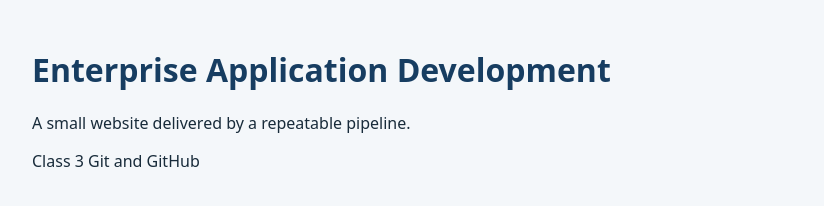
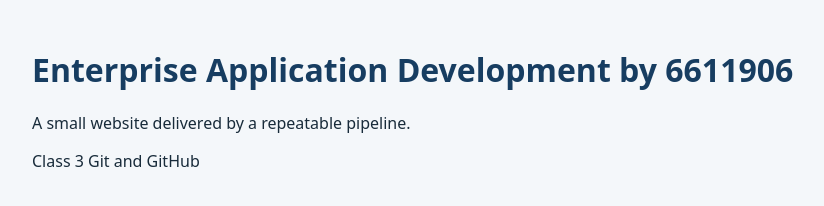
Before and after one commit to Jake21Ryan/Enterprise_Application_Development, a plain HTML site: page src/index.html in a window 1280 px wide. Shown: the whole page, without its empty margins (208-1032 px from the left). Drawn offline with Linux system fonts and the light colour scheme.

Commit message:
Update website welcome message on feature branch

```diff
--- a/src/index.html
+++ b/src/index.html
@@ -3,12 +3,12 @@
 <head>
   <meta charset="utf-8">
   <meta name="viewport" content="width=device-width, initial-scale=1">
-  <title>Enterprise Application Development</title>
+  <title>Enterprise Application Development by 6611906</title>
   <link rel="stylesheet" href="style.css">
 </head>
 <body>
   <main>
-    <h1>Enterprise Application Development</h1>
+    <h1>Enterprise Application Development by 6611906</h1>
     <p id="message">A small website delivered by a repeatable pipeline.</p>
     <p>Class 3 Git and GitHub</p>
   </main>
```
